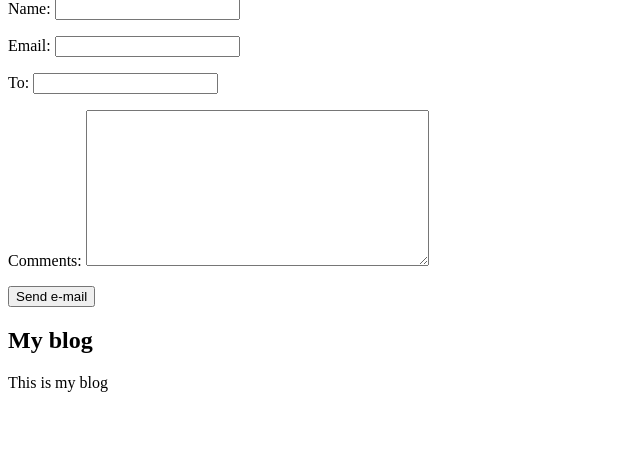
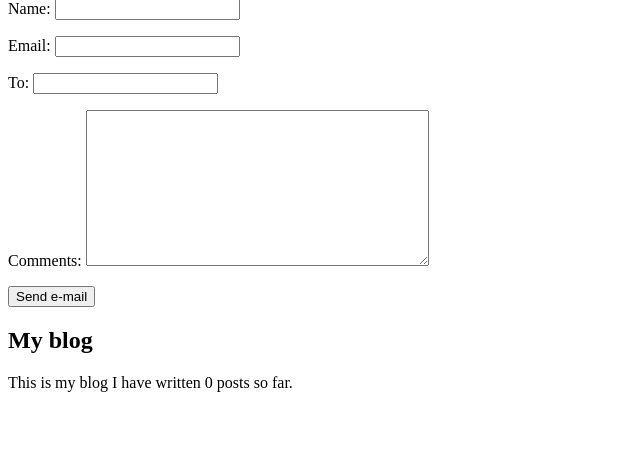
Before and after one commit to rahidulislam/blog_project, a Django app: template blog/templates/blog/post/share.html in a window 1280 px wide. Shown: the part 81-557 px from the top of the page, without its empty margins (0-640 px from the left). Run offline with Django 5.2, Linux system fonts and the light colour scheme; the template is opened without the code that fills it: values that come from a table or form of the project are taken from there, others are empty.

Commit message:
total_post template tag is added

```diff
--- a/blog/templates/blog/base.html
+++ b/blog/templates/blog/base.html
@@ -1,3 +1,4 @@
+{% load blog_tags %}
 {% load static %}
 <!DOCTYPE html>
 <html lang="en">
@@ -16,7 +17,9 @@
     </div>
     <div id="sidebar">
         <h2>My blog</h2>
-        <p>This is my blog</p>
+        <p>This is my blog
+            I have written {% total_posts %} posts so far.
+        </p>
     </div>
 </body>
 </html>
--- /dev/null
+++ b/blog/templatetags/blog_tags.py
@@ -0,0 +1,7 @@
+from django import template
+from ..models import Post
+register = template.Library()
+
+@register.simple_tag
+def total_posts():
+    return Post.published.count()
```
Also changed, not shown: blog/templatetags/__init__.py (added).
